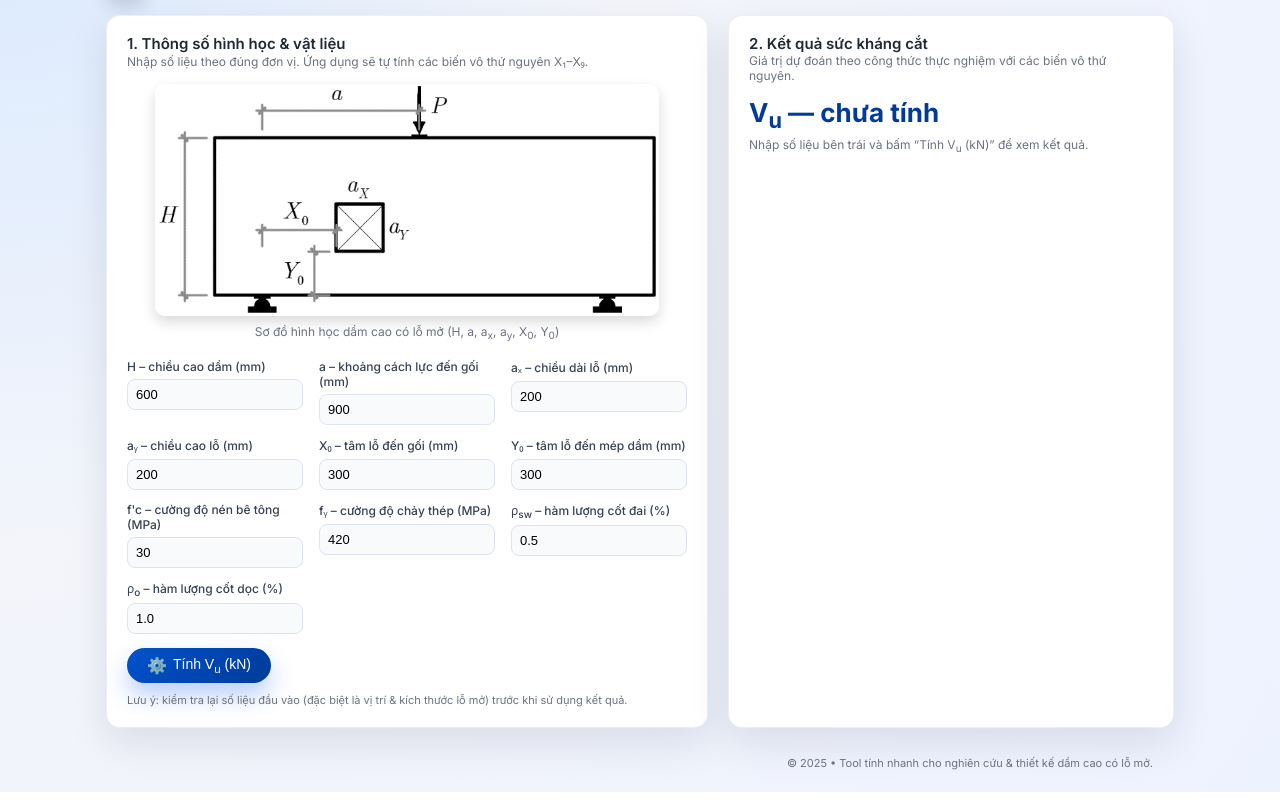
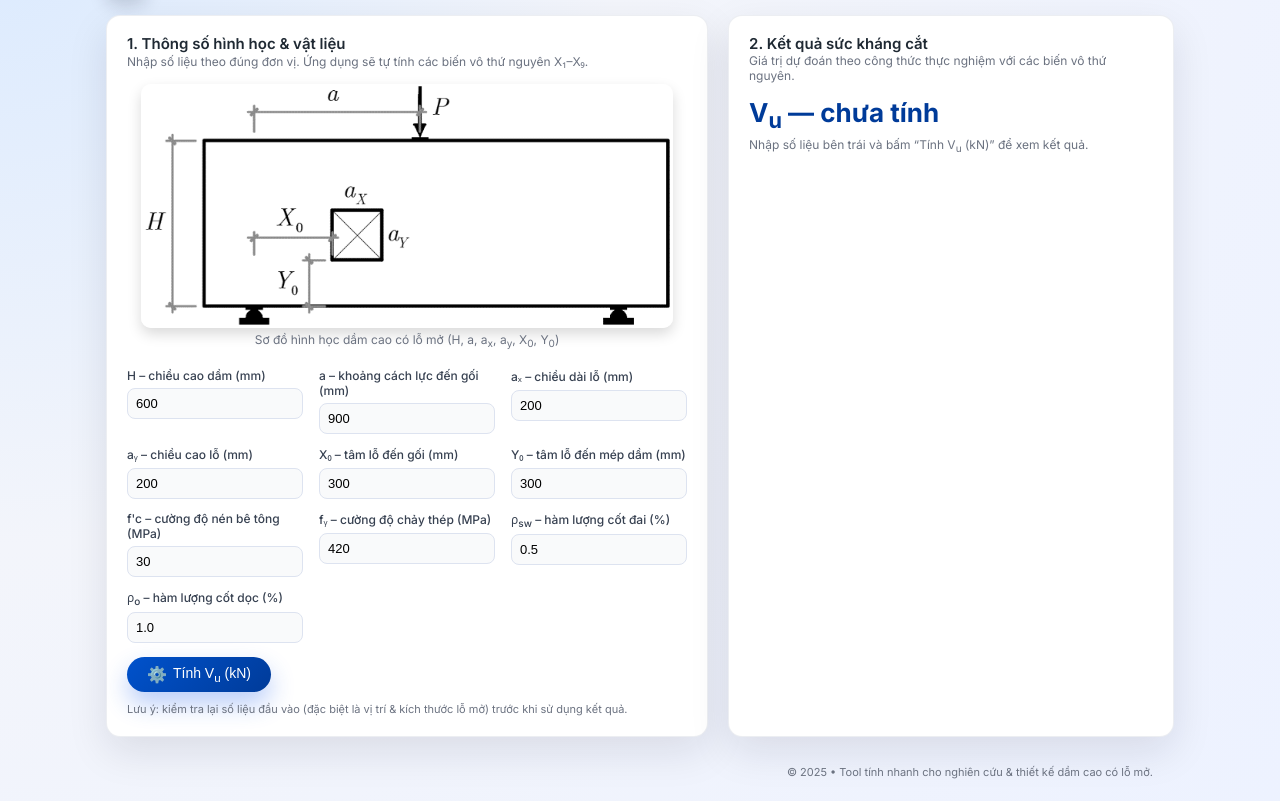
Before and after one commit to Nguyen-Quang-Si/deep-beam-with-opening, a plain HTML site: page index.html in a window 1280 px wide. Shown: the part 75-876 px from the top of the page. Drawn offline with Linux system fonts and the light colour scheme.

Commit message:
Update index.html

```diff
--- a/index.html
+++ b/index.html
@@ -289,14 +289,16 @@
             <div class="card-sub">Nhập số liệu theo đúng đơn vị. Ứng dụng sẽ tự tính các biến vô thứ nguyên X₁–X₉.</div>
           </div>
         </div>
+
         <!-- BEAM DIAGRAM -->
         <div style="text-align:center; margin-bottom: 18px;">
-      <img src="beam.png" alt="Sơ đồ dầm cao có lỗ mở"
-           style="max-width: 90%; border-radius: 10px; box-shadow: 0 6px 14px rgba(0,0,0,0.15);">
+          <img src="./beam.png" alt="Sơ đồ dầm cao có lỗ mở"
+               style="max-width: 95%; border-radius: 10px; box-shadow: 0 6px 14px rgba(0,0,0,0.15); display:block; margin:0 auto;">
           <div style="font-size: 12px; color: #6b7280; margin-top: 4px;">
             Sơ đồ hình học dầm cao có lỗ mở (H, a, a<sub>x</sub>, a<sub>y</sub>, X<sub>0</sub>, Y<sub>0</sub>)
           </div>
         </div>
+
         <div class="grid">
           <div class="field">
             <label for="H">H – chiều cao dầm (mm)</label>
```
Lines whose indentation alone changed are shown as unchanged.
